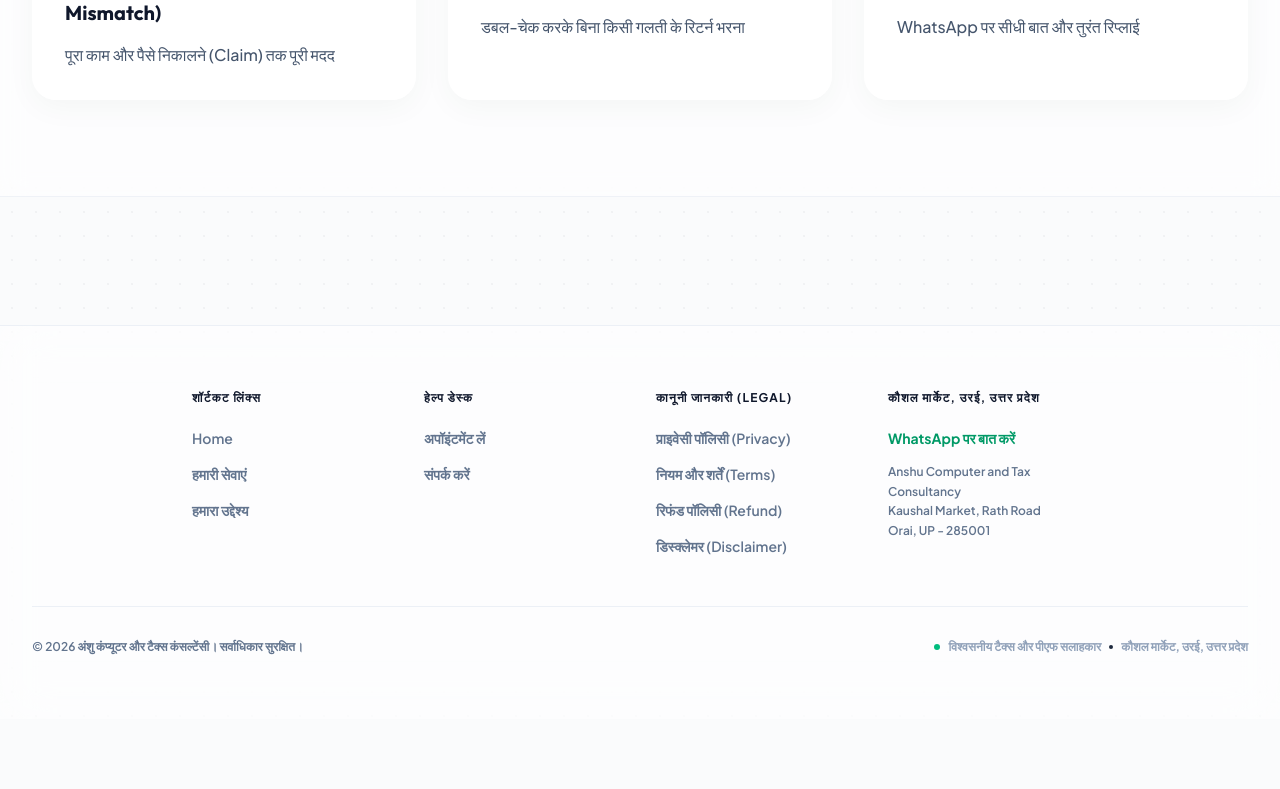
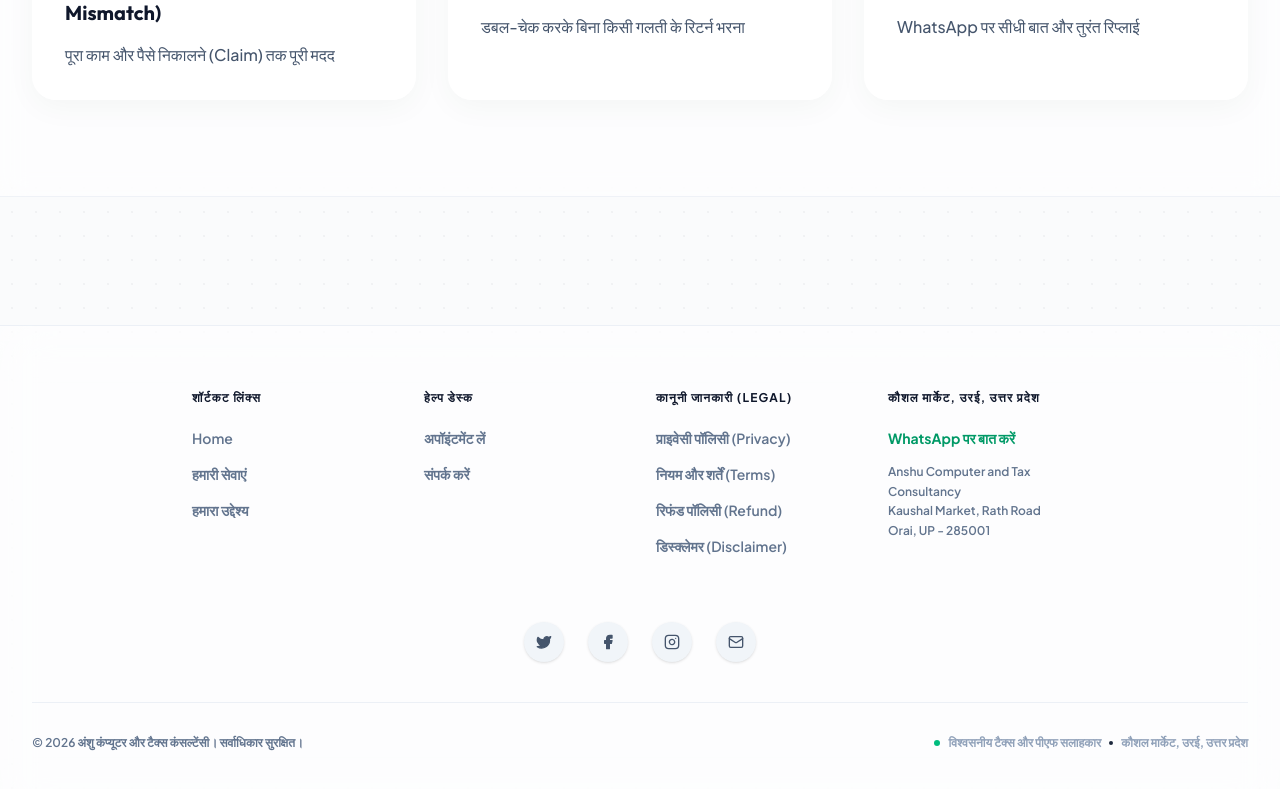
Before and after one commit to ssoni4751/PROJECT_EGI, a Next.js app: page / in a window 1280 px wide. Shown: the part 1312-2101 px from the top of the page. Before the commit the page ends 2031 px from the top, so only its background shows below. Built offline with nearby package versions, Linux system fonts and the light colour scheme.

Commit message:
feat: add social media links row to footer

```diff
--- a/src/components/Footer.tsx
+++ b/src/components/Footer.tsx
@@ -3,7 +3,7 @@
 import React from "react";
 import Link from "next/link";
 import { useLanguage } from "@/context/LanguageContext";
-import { ArrowUpRight } from "lucide-react";
+import { ArrowUpRight, Twitter, Facebook, Instagram, Mail } from "lucide-react";
 
 export default function Footer() {
   const { t } = useLanguage();
@@ -58,7 +58,23 @@ export default function Footer() {
           </div>
         </div>
 
-        <div className="mt-12 pt-8 border-t border-slate-200/60 flex flex-col sm:flex-row items-center justify-between gap-4">
+        {/* Social Media Links */}
+        <div className="mt-12 md:mt-16 flex justify-center gap-6">
+          <a href="https://twitter.com/ssoni0007" target="_blank" rel="noopener noreferrer" aria-label="Twitter" className="w-10 h-10 rounded-full bg-slate-100 flex items-center justify-center text-slate-600 hover:bg-[#1DA1F2] hover:text-white hover:scale-110 shadow-sm hover:shadow-md transition-all duration-300">
+             <Twitter className="w-4 h-4" fill="currentColor" />
+          </a>
+          <a href="https://www.facebook.com/profile.php?id=61585849024721" target="_blank" rel="noopener noreferrer" aria-label="Facebook" className="w-10 h-10 rounded-full bg-slate-100 flex items-center justify-center text-slate-600 hover:bg-[#1877F2] hover:text-white hover:scale-110 shadow-sm hover:shadow-md transition-all duration-300">
+             <Facebook className="w-4 h-4" fill="currentColor" />
+          </a>
+          <a href="https://instagram.com/ssoni47512023" target="_blank" rel="noopener noreferrer" aria-label="Instagram" className="w-10 h-10 rounded-full bg-slate-100 flex items-center justify-center text-slate-600 hover:bg-gradient-to-tr hover:from-[#f09433] hover:via-[#dc2743] hover:to-[#bc1888] hover:text-white hover:scale-110 shadow-sm hover:shadow-md transition-all duration-300">
+             <Instagram className="w-4 h-4" />
+          </a>
+          <a href="mailto:anshucomputerorai@gmail.com" aria-label="Email" className="w-10 h-10 rounded-full bg-slate-100 flex items-center justify-center text-slate-600 hover:bg-emerald-600 hover:text-white hover:scale-110 shadow-sm hover:shadow-md transition-all duration-300">
+             <Mail className="w-4 h-4" />
+          </a>
+        </div>
+
+        <div className="mt-10 pt-8 border-t border-slate-200/60 flex flex-col sm:flex-row items-center justify-between gap-4">
           <p className="text-xs font-semibold text-slate-500 text-center sm:text-left">
             {t("footer-copyright")}
           </p>
```
